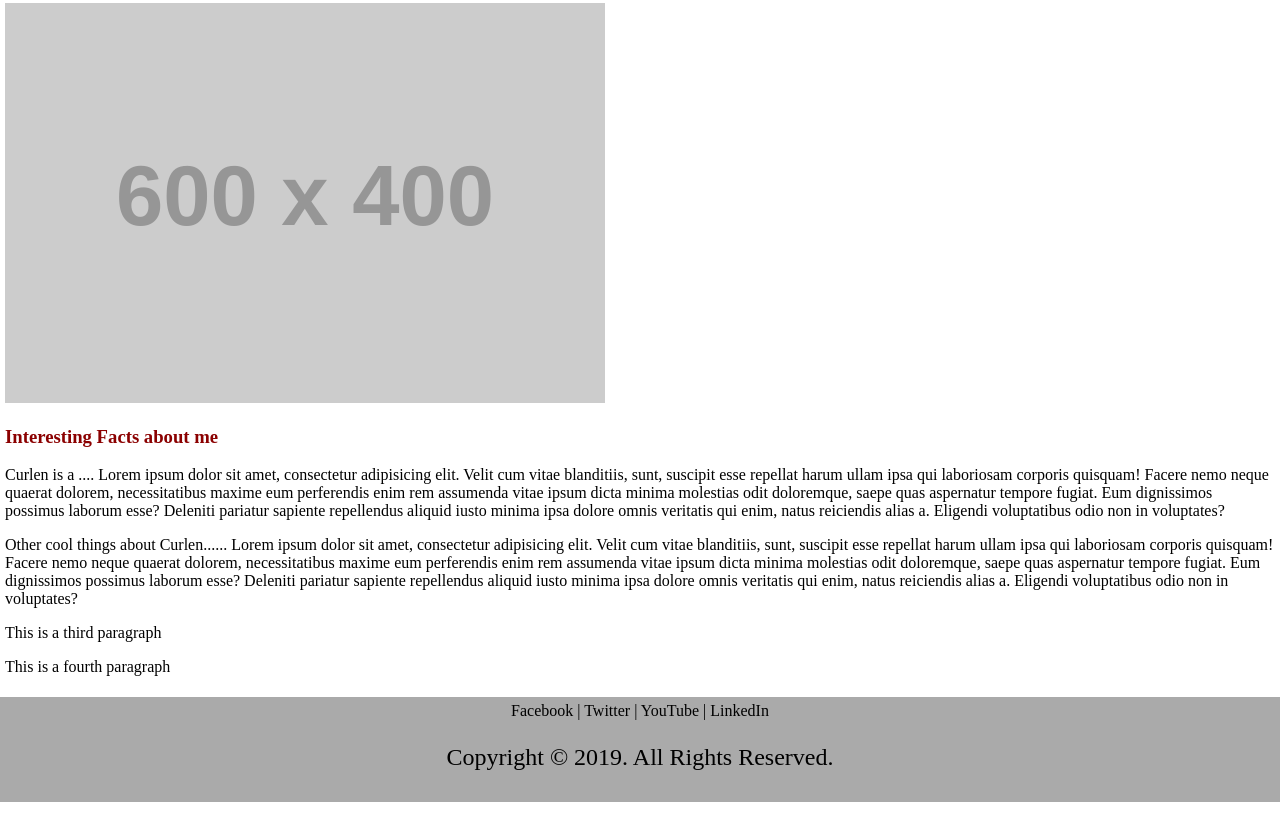
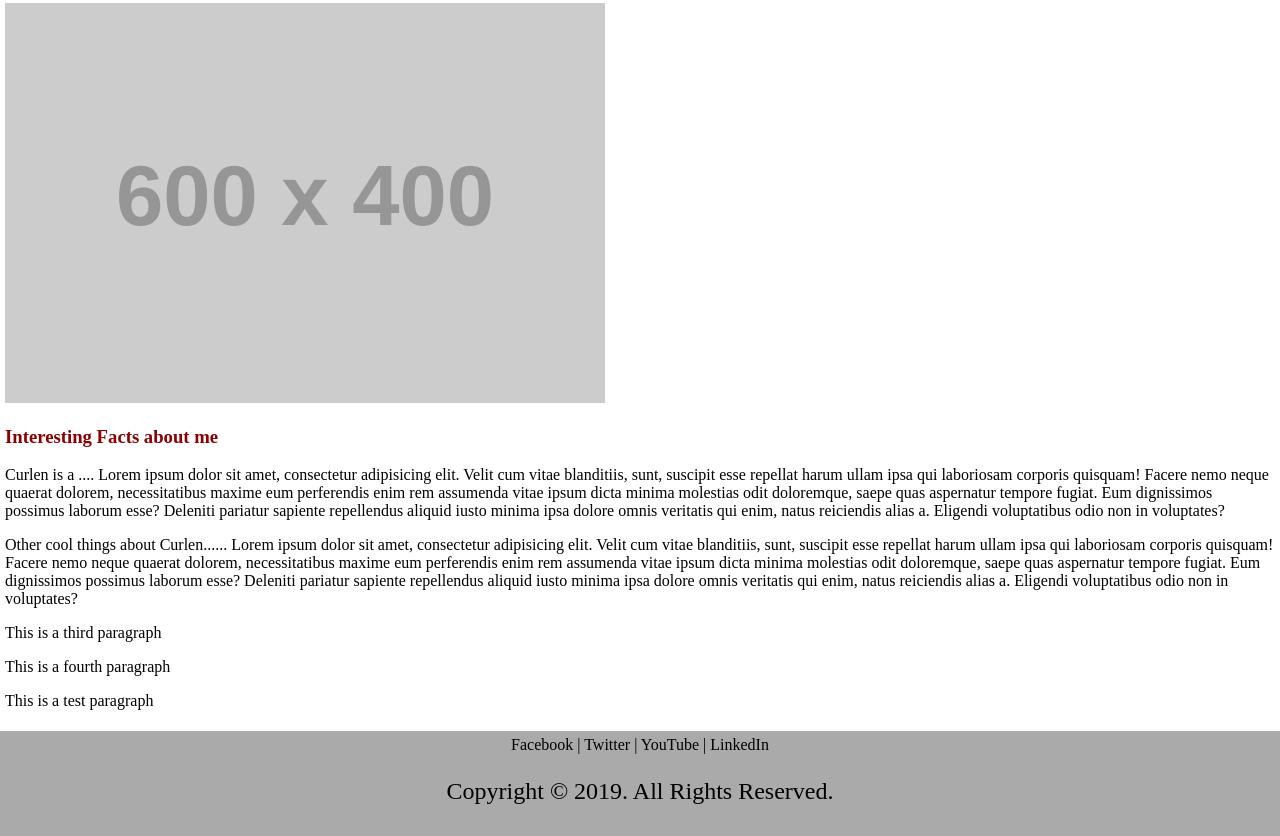
Before and after one commit to Aiasaki/3pager, a website: page index.html in a window 1280 px wide. Shown: the part 287-1123 px from the top of the page. Before the commit the page ends 1089 px from the top, so only its background shows below. Drawn offline with Linux system fonts and the light colour scheme; placeholder pictures from the web are drawn by us.

Commit message:
asdf
asdf

```diff
--- a/index.html
+++ b/index.html
@@ -47,6 +47,9 @@
 		<p>
 			This is a fourth paragraph
 		</p>
+		<p>
+			This is a test paragraph
+		</p>
 
 	</main>
 	<footer>
```
